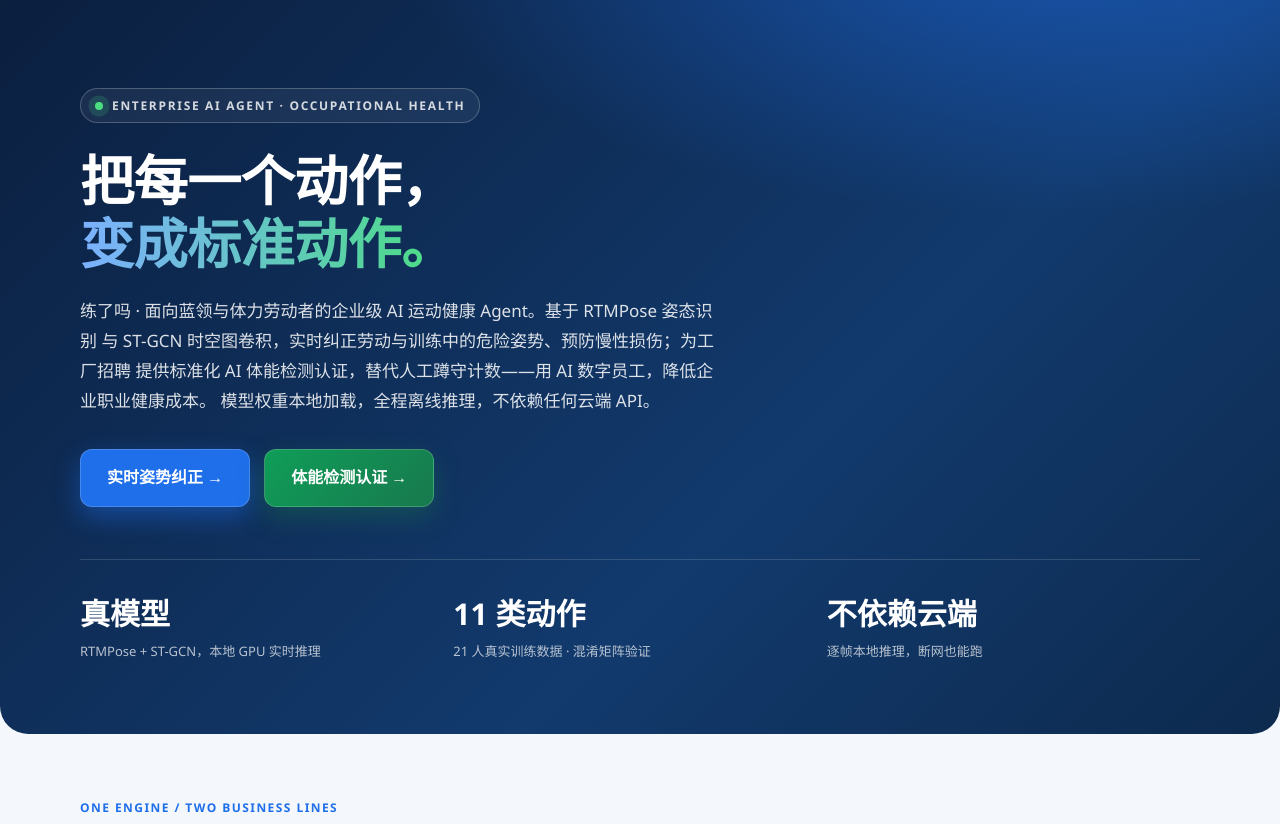
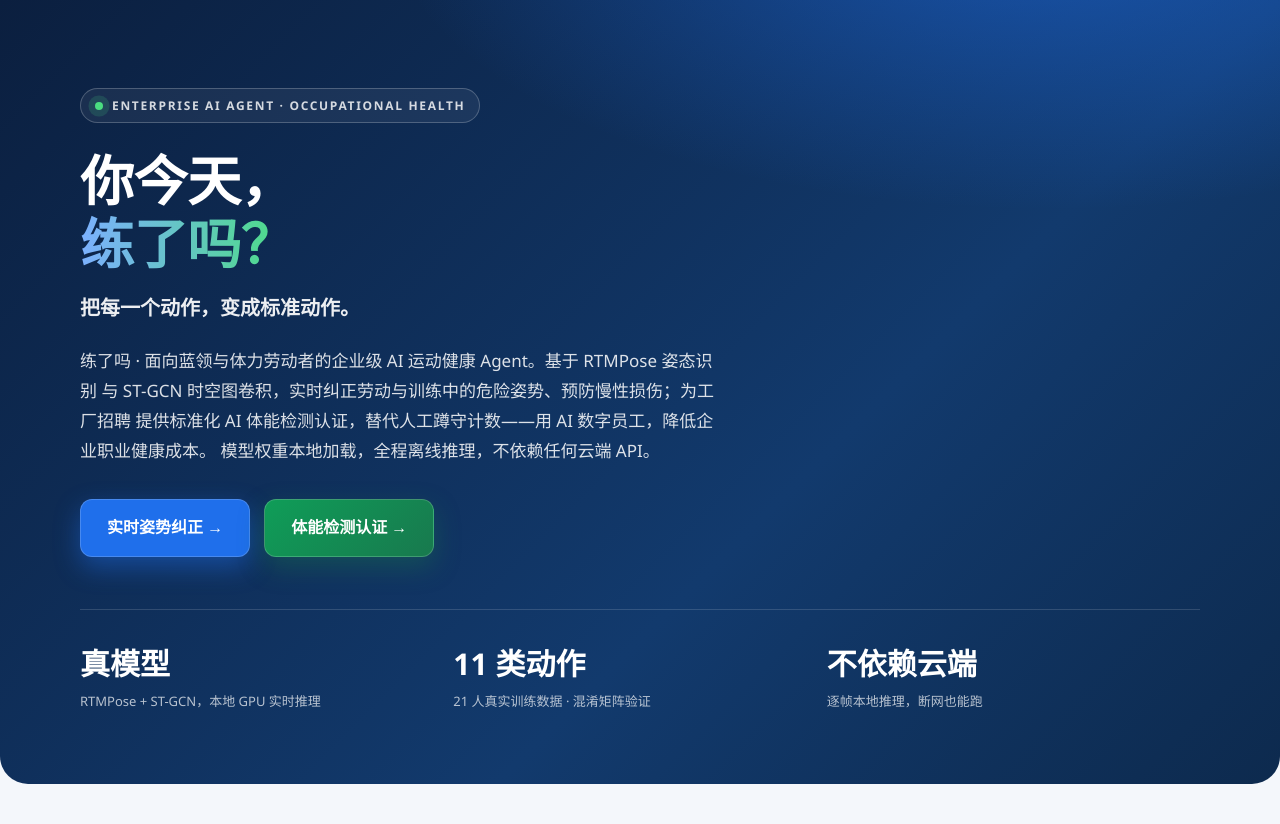
Before and after one commit to leafjava/enterprise-pose-coach, a Flask app: page / in a window 1280 px wide. Shown: the top 824 px of the page. Run offline with Flask 3, Linux system fonts and the light colour scheme; parts of the project's set-up code (start-up, migrations or seed data) failed here and were passed over.

Commit message:
feat: add certificate share loop and hero brand slogan
Strengthen brand recall (analysis.md priority #3):
- Add "copy certificate info" button for instant share
- Turn hero headline into the brand slogan "你今天，练了吗？"
- Keep "把每一个动作，变成标准动作" as the supporting subline

```diff
--- a/templates/home.html
+++ b/templates/home.html
@@ -99,6 +99,13 @@
             -webkit-background-clip: text;
             background-clip: text;
             color: transparent;
+        }
+
+        .hero-sub {
+            margin: 18px 0 0;
+            font-size: 20px;
+            font-weight: 600;
+            color: rgba(255, 255, 255, 0.92);
         }
 
         .hero-copy {
@@ -428,7 +435,8 @@
         <section class="hero">
             <div class="shell">
                 <div class="eyebrow"><span class="live-dot"></span>ENTERPRISE AI AGENT · OCCUPATIONAL HEALTH</div>
-                <h1>把每一个动作，<br><em>变成标准动作。</em></h1>
+                <h1>你今天，<br><em>练了吗？</em></h1>
+                <p class="hero-sub">把每一个动作，变成标准动作。</p>
                 <p class="hero-copy">
                     练了吗 · 面向蓝领与体力劳动者的企业级 AI 运动健康 Agent。基于 RTMPose 姿态识别
                     与 ST-GCN 时空图卷积，实时纠正劳动与训练中的危险姿势、预防慢性损伤；为工厂招聘
```
Also changed, not shown: templates/certification.html (+27 -0 lines).
